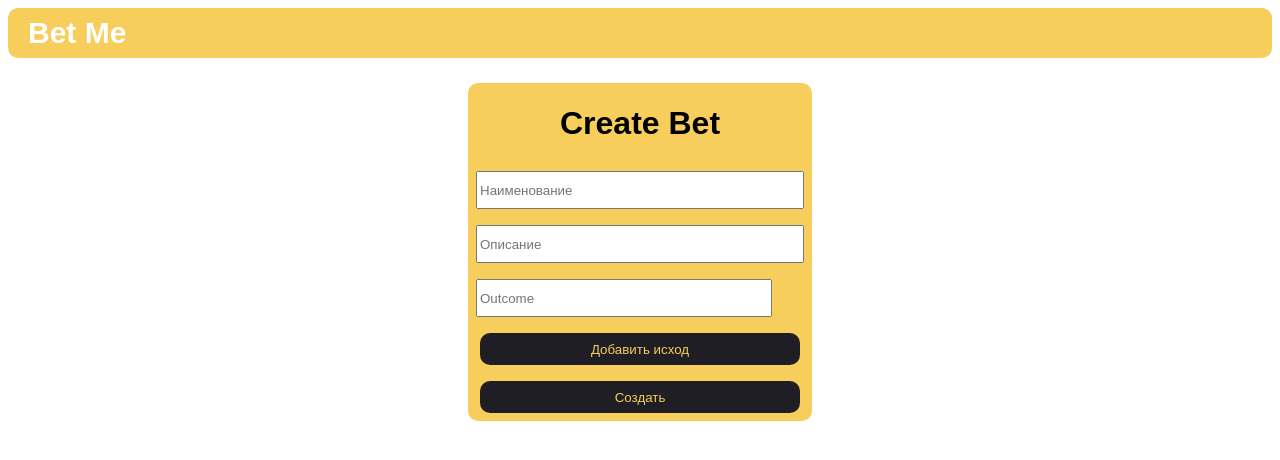
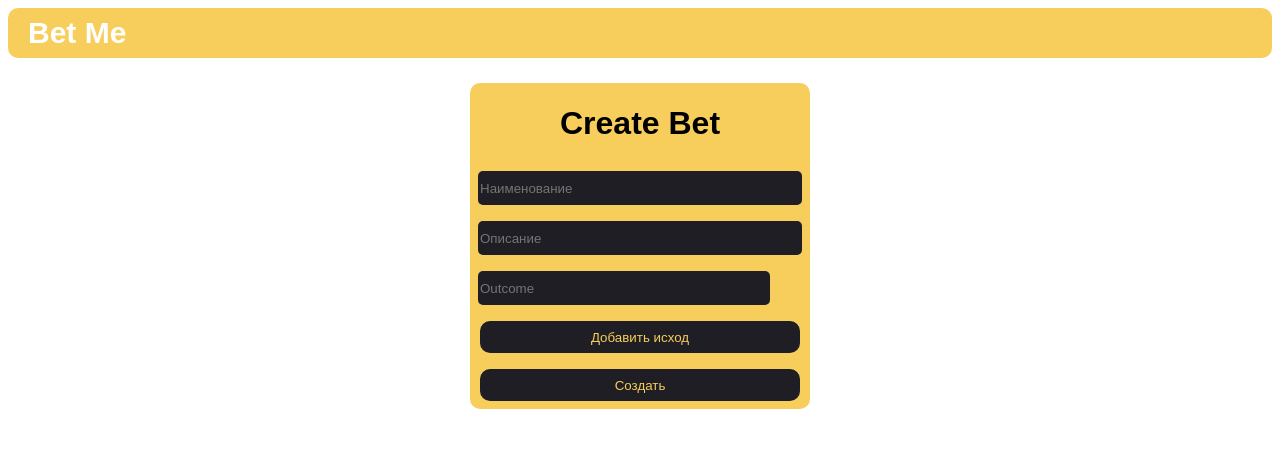
Before and after one commit to DoctorTau/Betme-frontend, a SvelteKit app: page /createBet in a window 1280 px wide. Shown: the top 460 px of the page. Built offline with nearby package versions, Linux system fonts and the light colour scheme.

Commit message:
Add winner icon to outcome. Change design of buttons.

```diff
--- a/src/components/betsPage.svelte
+++ b/src/components/betsPage.svelte
@@ -52,7 +52,7 @@
 		display: flex;
 		flex-wrap: wrap;
 		align-items: flex-start;
-		justify-content: flex-start;
+		justify-content: center;
 		padding-left: 5%;
 	}
 
--- a/src/components/header.svelte
+++ b/src/components/header.svelte
@@ -3,6 +3,7 @@
 	import { logout } from "../logic/login";
 	import { UserDto } from "../models/UserDto";
 	import { tokenStore } from "../store";
+	import { goto } from "$app/navigation";
 
 	$: user = new UserDto(0, "", false);
 	onMount(async () => {
@@ -28,6 +29,7 @@
 			class="profile-button"
 			on:click={() => {
 				logout();
+				goto("/");
 			}}>Выход</button
 		>
 	{/if}
--- a/src/routes/createBet/+page.svelte
+++ b/src/routes/createBet/+page.svelte
@@ -68,7 +68,7 @@
 				{#if i != 0}
 					<button class="outcome__deletion__button" on:click={() => visibleOutcomes--}> x </button>
 				{:else}
-					<div class="outcome__deletion__button" />
+					<!-- <div class="outcome__deletion__button" /> -->
 				{/if}
 			</div>
 		{/each}
@@ -110,6 +110,13 @@
 		width: 20rem;
 		height: 2rem;
 		margin: 0.5rem;
+
+		font-family: "Montserrat", sans-serif;
+
+		background-color: var(--betme-black);
+		color: var(--betme-yellow);
+		border-width: 0;
+		border-radius: 5px;
 	}
 
 	.loginform__button {
@@ -129,19 +136,37 @@
 		display: flex;
 		flex-direction: row;
 		align-items: center;
-		justify-content: center;
+		justify-content: flex-start;
 		height: 100%;
+		width: 100%;
 	}
 
 	.outcome__input__field {
 		width: 18rem;
 		height: 2rem;
 		margin: 0.5rem;
+		margin-right: 0px;
+
+		display: flex;
+		align-self: flex-start;
+
+		font-family: "Montserrat", sans-serif;
+		background-color: var(--betme-black);
+		color: var(--betme-yellow);
+		border-width: 0;
+		border-radius: 5px;
 	}
 
 	.outcome__deletion__button {
 		width: 2rem;
 		height: 2rem;
+		margin-right: 0.25rem;
+        margin-left: 0.25rem;
+
+		background-color: var(--betme-black);
+		color: var(--betme-yellow);
+		border-radius: 10px;
+		border: none;
 	}
 
 	.loginform__error {
```
Also changed, not shown: src/components/betCard.svelte (+14 -11 lines), src/routes/bet/[slug]/+page.svelte (+22 -3 lines), static/winner-icon.png (added), 1 other file (tests, documents, lock files or other folders).
